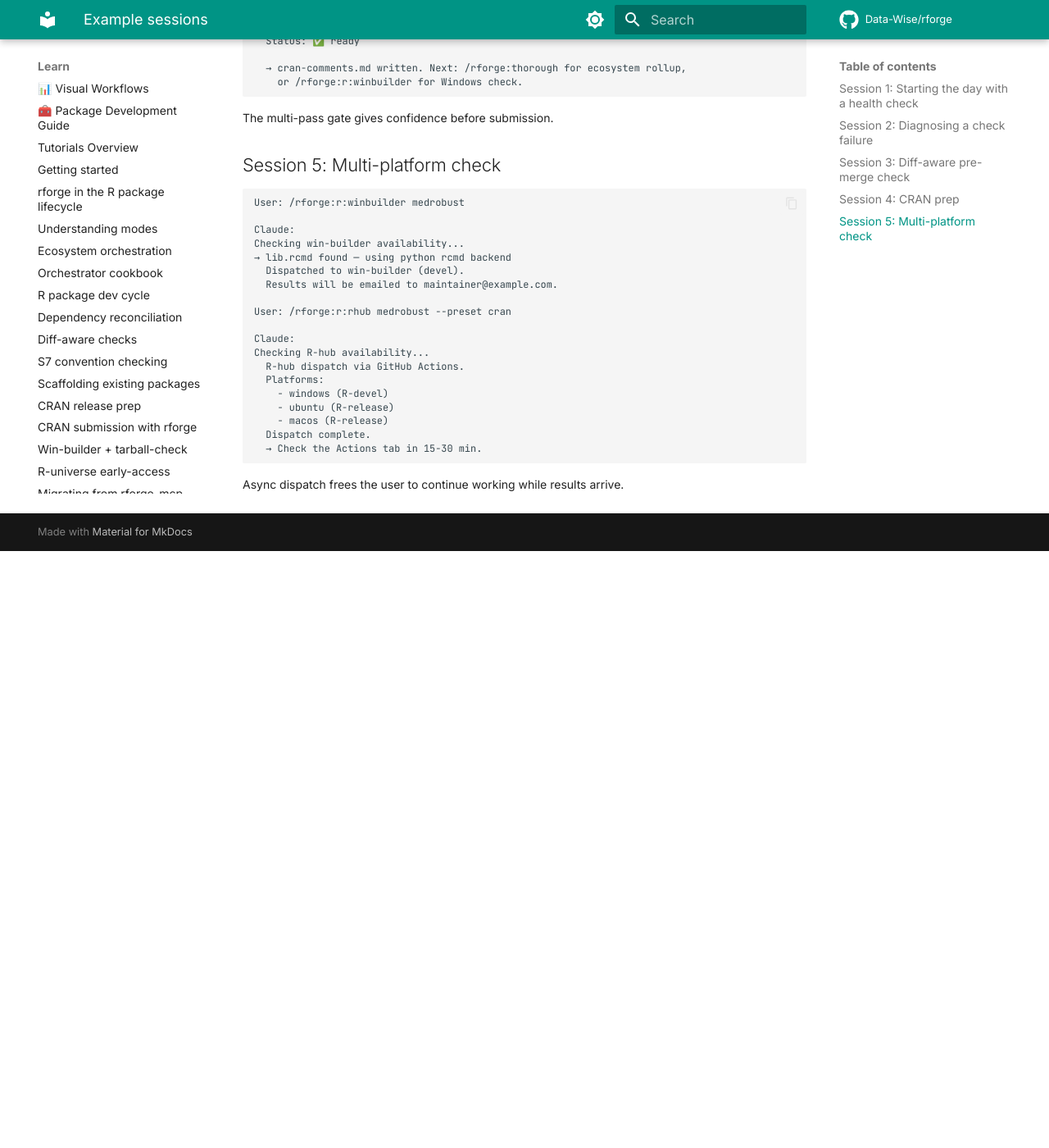
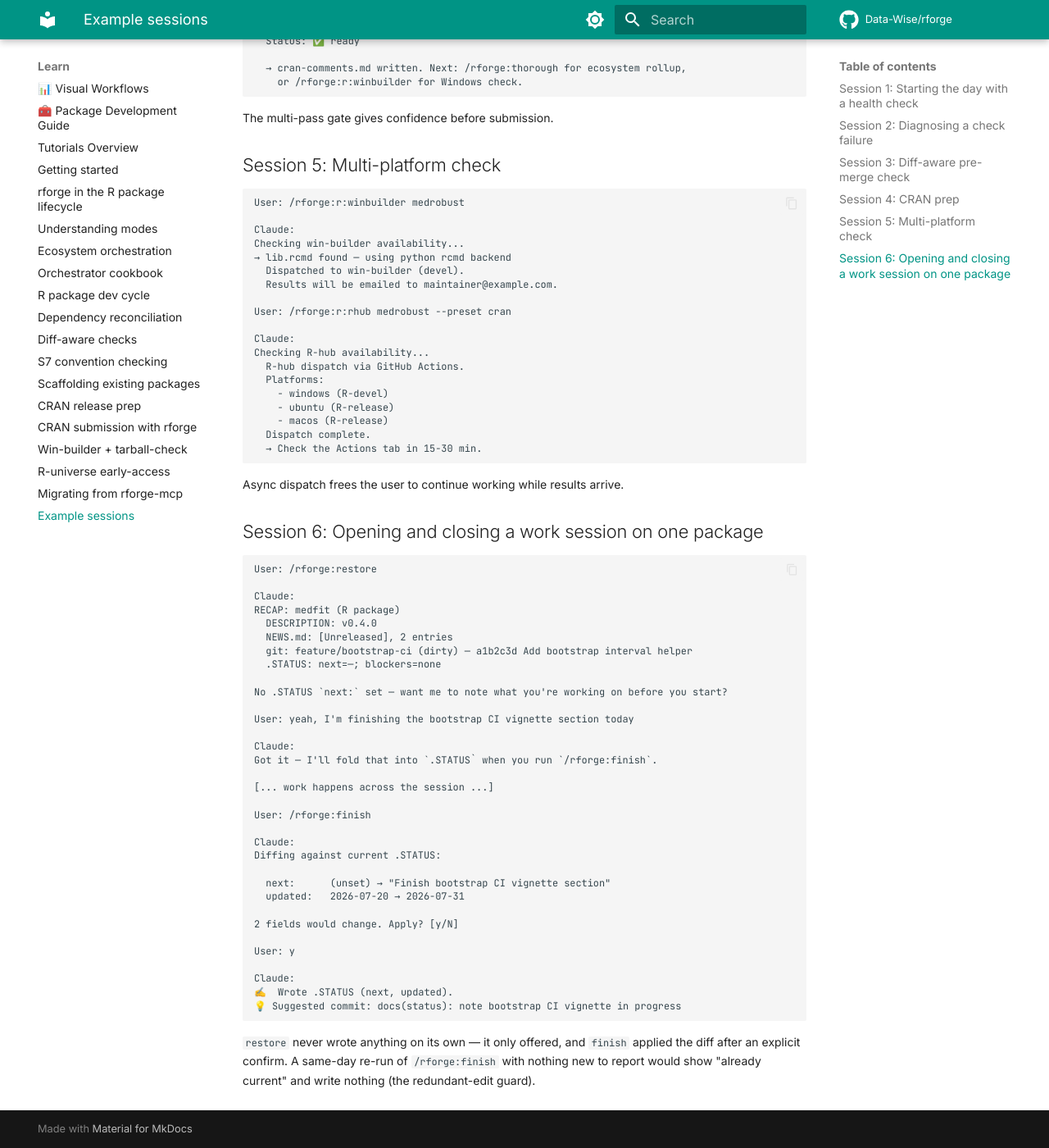
Before and after one commit to Data-Wise/rforge, an MkDocs documentation site: the page built from docs/tutorials/example-sessions.md, in a window 1280 px wide and 1400 px high, scrolled down 2496 px. Shown: the whole window at 82% size. Built offline with MkDocs 1.6.1 and Material for MkDocs 9.7.7, drawn with Linux system fonts in a browser that asks for light colours; comment, search, counter and statistics services are not loaded; before the commit the page ends 3168 px from its top, so only the background shows below that.

Commit message:
docs: pre-release sync — restore/finish coverage + stale version drift
Pre-release doc pass after PR #71 (restore/finish) merged to dev:

- CHANGELOG.md: [Unreleased] entry for restore/finish (44 commands,
  the adversarial-review fixes, pytest 592/test-all 44/44)
- docs/command-cards.md: add restore/finish (not covered by any
  automated sync gate)
- docs/glossary.md: new "guard (redundant-edit)" term
- docs/tutorials/example-sessions.md: Session 6 walking through
  restore -> work -> finish, including the redundant-edit guard

Unrelated pre-existing drift also caught in this pass (README.md's
"What's new" section was stuck at v2.17.0/v2.16.0; docs/README.md's
version banner/footer and both files' tree-diagram command-count
comments were stale at 33/41 — none of these are covered by
version_sync.py, which only handles the tagline/footer lines):

- README.md: "What's new" bumped to v2.19.0/v2.18.0; tree-diagram
  comment 33->44 commands, plugin.json v2.8.0->v2.19.0
- docs/README.md: version banner + Plugin/Documentation Version
  footer 2.17.0->2.19.0; tree-diagram 41->44 commands, plugin.json
  comment 2.17.0->2.19.0

pytest 592/2 skipped, test-all 44 (42 pass, 2 pre-existing env-only
failures unrelated to this change — confirmed identical on unmodified
dev prior to this session). version_sync.py --check and
gen_lib_reference.py --check both clean.

````diff
--- a/docs/tutorials/example-sessions.md
+++ b/docs/tutorials/example-sessions.md
@@ -166,3 +166,45 @@
 ```
 
 Async dispatch frees the user to continue working while results arrive.
+
+## Session 6: Opening and closing a work session on one package
+
+```text
+User: /rforge:restore
+
+Claude:
+RECAP: medfit (R package)
+  DESCRIPTION: v0.4.0
+  NEWS.md: [Unreleased], 2 entries
+  git: feature/bootstrap-ci (dirty) — a1b2c3d Add bootstrap interval helper
+  .STATUS: next=—; blockers=none
+
+No .STATUS `next:` set — want me to note what you're working on before you start?
+
+User: yeah, I'm finishing the bootstrap CI vignette section today
+
+Claude:
+Got it — I'll fold that into `.STATUS` when you run `/rforge:finish`.
+
+[... work happens across the session ...]
+
+User: /rforge:finish
+
+Claude:
+Diffing against current .STATUS:
+
+  next:      (unset) → "Finish bootstrap CI vignette section"
+  updated:   2026-07-20 → 2026-07-31
+
+2 fields would change. Apply? [y/N]
+
+User: y
+
+Claude:
+✍️  Wrote .STATUS (next, updated).
+💡 Suggested commit: docs(status): note bootstrap CI vignette in progress
+```
+
+`restore` never wrote anything on its own — it only offered, and `finish` applied the diff
+after an explicit confirm. A same-day re-run of `/rforge:finish` with nothing new to report
+would show "already current" and write nothing (the redundant-edit guard).
````
Also changed, not shown: CHANGELOG.md (+33 -0 lines), README.md (+8 -8 lines), docs/README.md (+7 -7 lines), docs/command-cards.md (+2 -0 lines), docs/glossary.md (+5 -0 lines).
